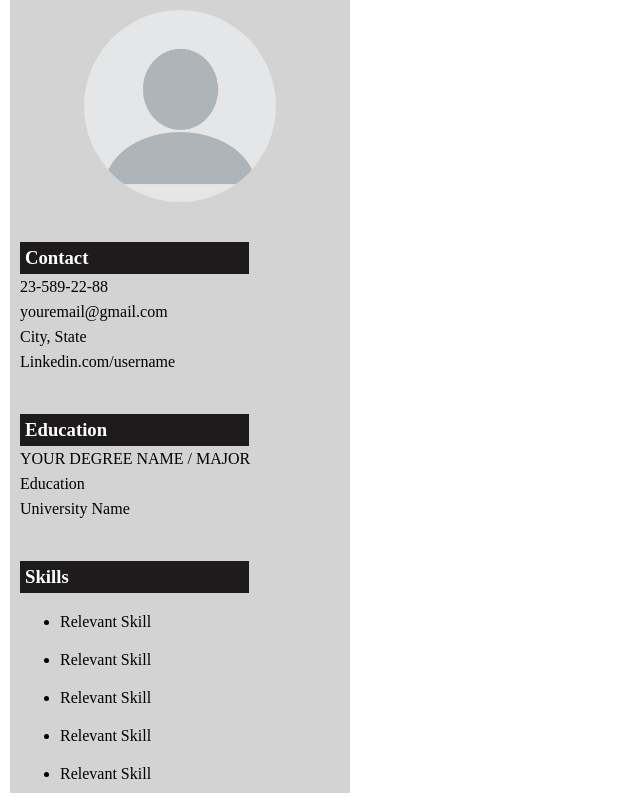
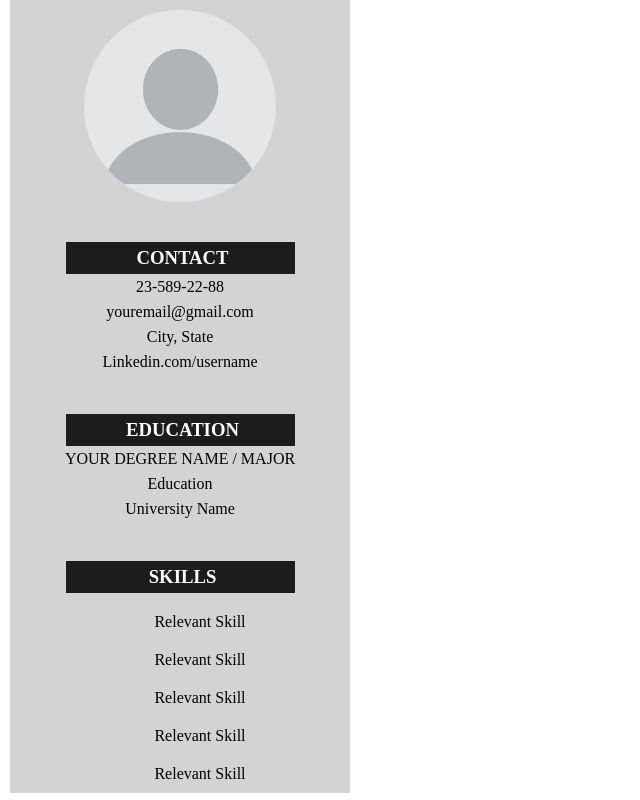
Before and after one commit to guilherme-tavares-py/curriculum-with-react, a React (Create React App) app: page / in a window 1280 px wide. Shown: the whole page, without its empty margins (0-640 px from the left). Built offline with nearby package versions, Linux system fonts and the light colour scheme.

Commit message:
Small Update

```diff
--- a/src/components/PersonalInformation.js
+++ b/src/components/PersonalInformation.js
@@ -1,14 +1,13 @@
 import React from 'react'
 import blankpicture  from '../images/blank-profile.png'
 
-
-export default function PersonalInformation() {
+function Content() {
     return (
         <div className="personal-information">
 
         <img src={blankpicture} />
-            <div className="personal-information-content">
         <h3>Contact</h3>
+
         <p>23-589-22-88</p>
         <p>youremail@gmail.com</p>
         <p>City, State</p>
@@ -28,9 +27,13 @@
             <li>Relevant Skill</li>
             <li>Relevant Skill</li>
         </ul>
-            </div>
 
 
     </div>
     )
 }
+export default function PersonalInformation() {
+    return (
+       <Content />
+    )
+}
--- a/src/style.css
+++ b/src/style.css
@@ -9,25 +9,34 @@
     padding: 10px;
 }
 
-.personal-information-content > h3 {
+.personal-information > h3 {
     margin-top: 40px;
     padding: 5px 0 5px 5px;
     color: white;
     background-color: rgb(29, 27, 27);
     width: 70%;
+    margin-left: auto;
+    margin-right: auto;
+    text-transform: uppercase;
+    text-align: center;
+
 }
-.personal-information-content > p {
+.personal-information > p {
     line-height: 25px;
+    text-align: center;
+
 }
-.personal-information-content > ul > li {
+.personal-information > ul {
+    text-align: center;
+}
+
+
+.personal-information > ul > li {
     margin-top: 20px;
+    list-style-type: none;
 }
-.personal-information-content {
 
-   display: block;
-   margin-left: auto;
-   margin-right: auto;
-}
+
 img {
     border-radius: 50%;
     margin-left: auto;
```
Lines whose indentation alone changed are shown as unchanged.
